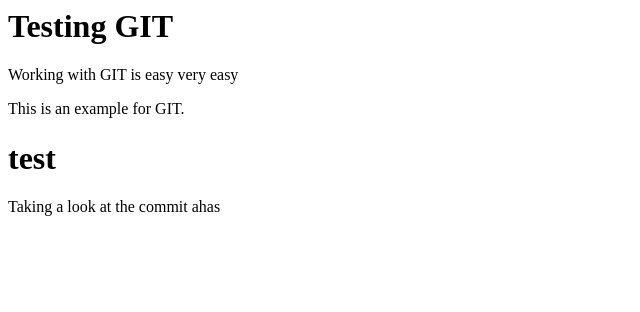
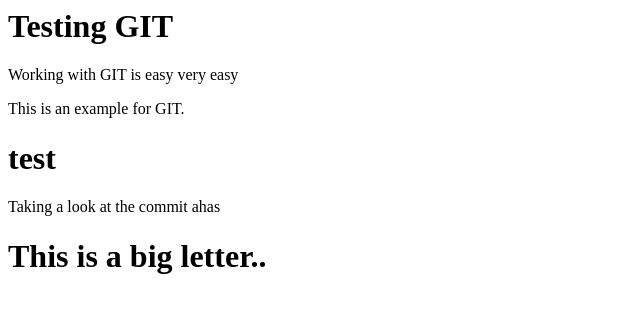
Before and after one commit to aserrano4sap/PM_TimeEntry, a plain HTML site: page index.html in a window 1280 px wide. Shown: the whole page, without its empty margins (0-640 px from the left). Drawn offline with Linux system fonts and the light colour scheme.

Commit message:
Adding change

```diff
--- a/index.html
+++ b/index.html
@@ -10,3 +10,5 @@
 <div>
   <p>Taking a look at the commit ahas</p>
 </div>
+
+<h1>This is a big letter..</h1>
```
